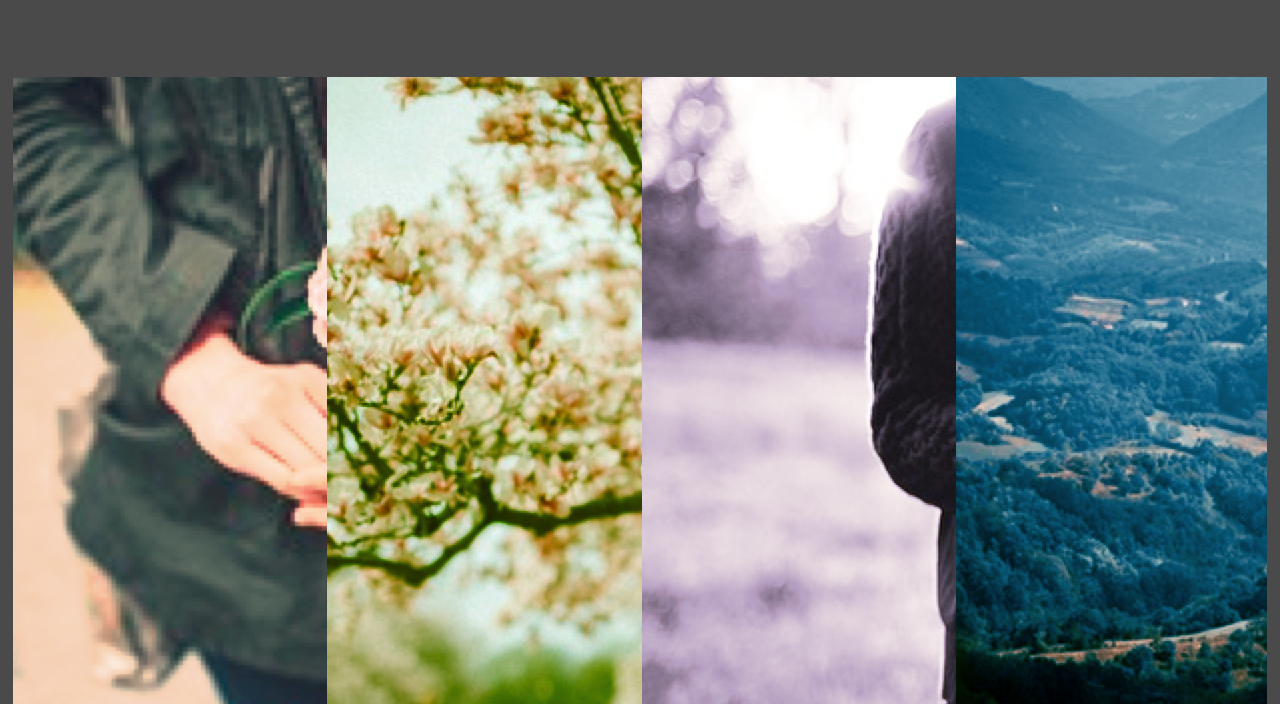
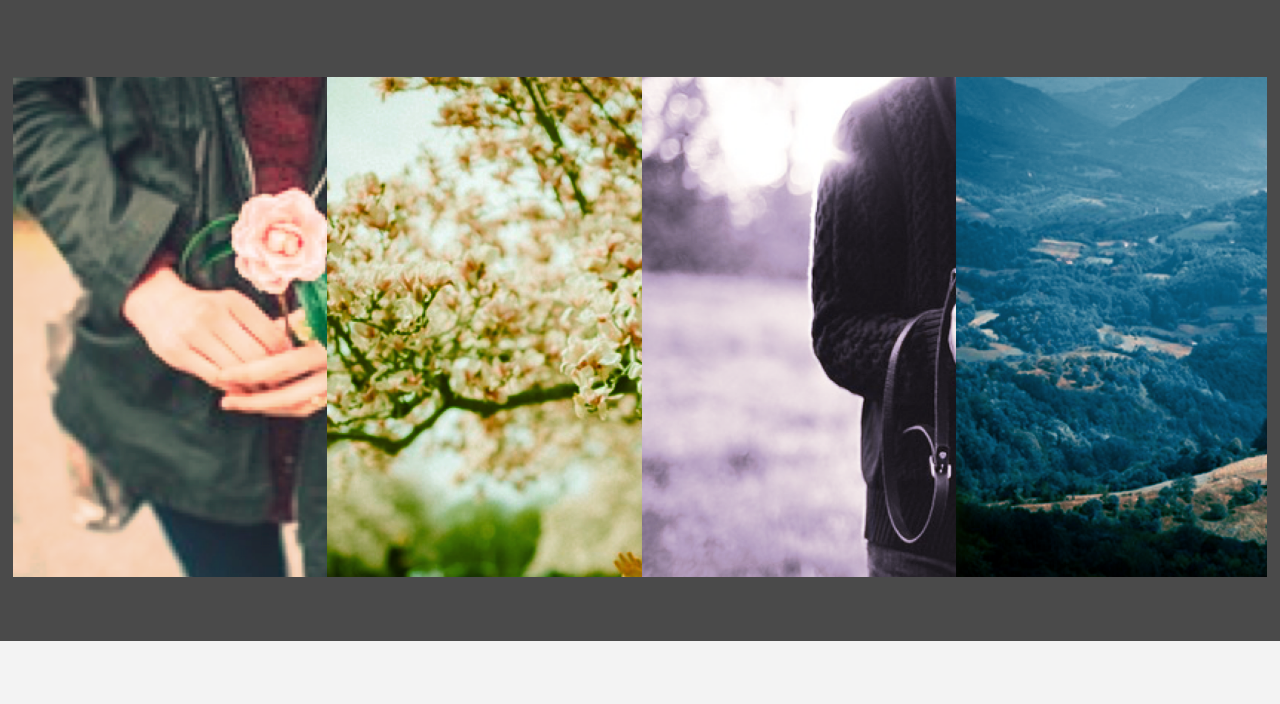
Before and after one commit to LipAlex1/Fotomatic, a plain HTML site: page index.html in a window 1280 px wide. Shown: the part 1499-2203 px from the top of the page. Drawn offline with Linux system fonts and the light colour scheme; a web font is replaced by a local one.

Commit message:
Final Touch Desktop version

```diff
--- a/resources/css/style.css
+++ b/resources/css/style.css
@@ -119,6 +119,8 @@ header .mobile {
   align-items: flex-start;
   height: 43.5rem;
   background-image: url('../images/banner-landingpage.jpg');
+  background-repeat: no-repeat;
+  background-size: cover;
 }
 
 #sign-up-cta {
@@ -309,6 +311,11 @@ header .mobile {
   display: flex;
 }
 
+#filters-section img {
+  max-height: 500px;
+  width: auto;
+}
+
 @media only screen and (max-width: 760px) {
   #filters-section {
     padding: 1.5rem 0 0 0;
```
